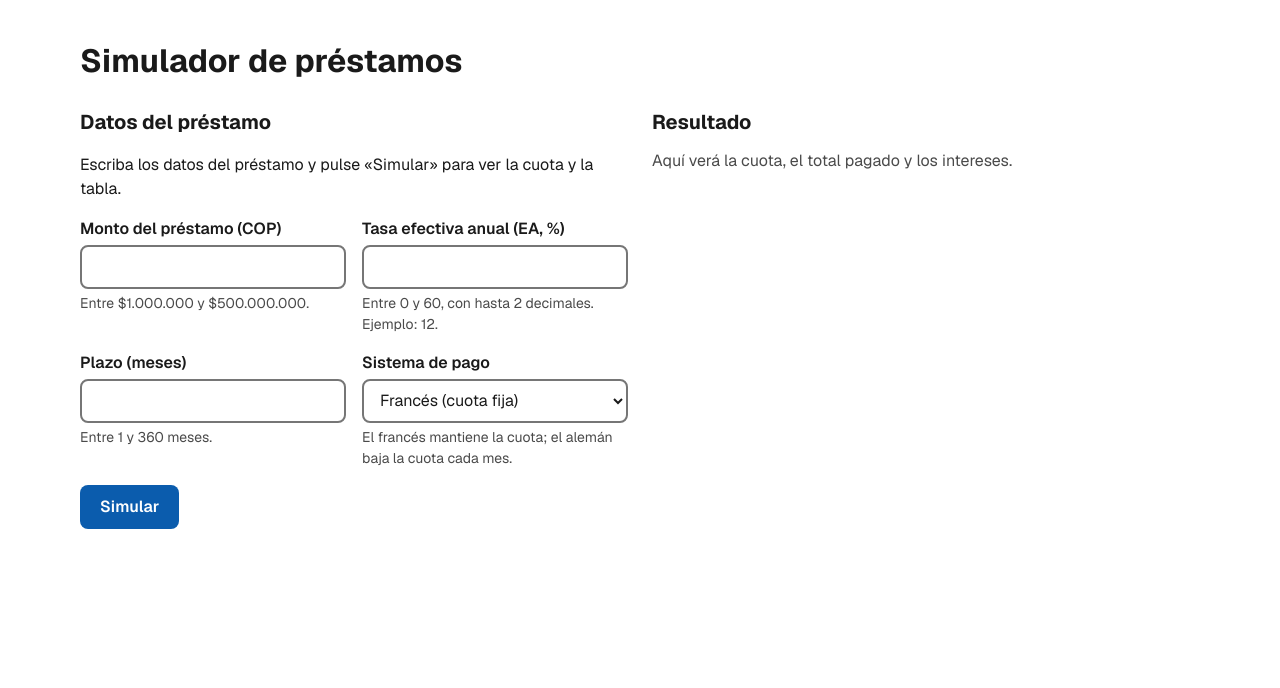
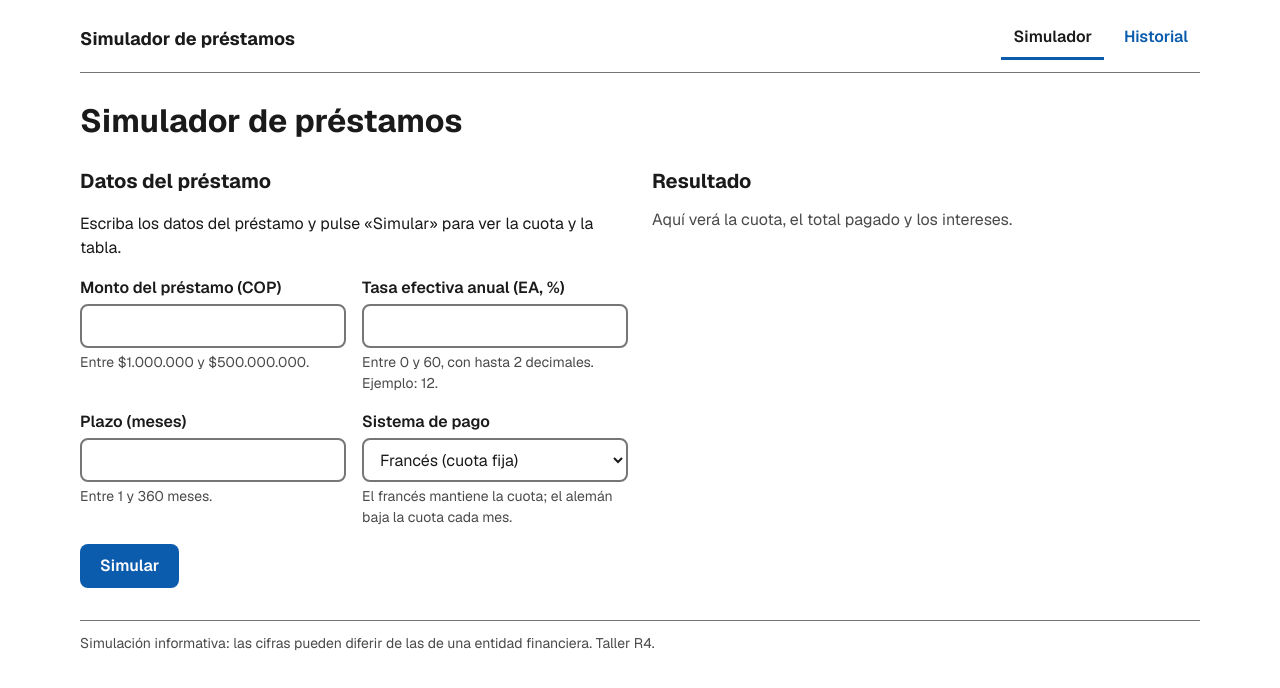
Before and after one commit to smotato/simulador-de-prestamos, a Next.js app: page / in a window 1280 px wide. Shown: the top 688 px of the page. Built offline with nearby package versions, Linux system fonts and the light colour scheme.

Commit message:
Layout con header, nav, main, footer y enlace para saltar al contenido

```diff
--- a/src/app/historial/page.tsx
+++ b/src/app/historial/page.tsx
@@ -2,15 +2,15 @@ import type { Metadata } from "next";
 import { Historial } from "@/components/Historial";
 
 export const metadata: Metadata = {
-  title: "Historial · Simulador de préstamos",
+  title: "Historial",
   description: "Las últimas 10 simulaciones guardadas en este navegador.",
 };
 
 export default function PaginaHistorial() {
   return (
-    <main>
+    <>
       <h1>Historial de simulaciones</h1>
       <Historial />
-    </main>
+    </>
   );
 }
--- /dev/null
+++ b/src/app/layout.module.css
@@ -0,0 +1,48 @@
+/* Enlace «Saltar al contenido»: fuera de la pantalla hasta que recibe el foco con el teclado. */
+.saltar {
+  position: absolute;
+  top: 0;
+  left: 1rem;
+  z-index: 10;
+  padding: 0.75rem 1rem;
+  font-weight: 600;
+  color: var(--texto-boton);
+  background: var(--acento);
+  border-radius: 0 0 0.5rem 0.5rem;
+  transform: translateY(-120%);
+}
+
+.saltar:focus {
+  transform: translateY(0);
+}
+
+.encabezado {
+  display: flex;
+  flex-wrap: wrap;
+  align-items: center;
+  justify-content: space-between;
+  gap: 0.5rem 1.5rem;
+  max-width: 70rem;
+  margin: 0 auto 1.5rem;
+  padding-bottom: 0.75rem;
+  border-bottom: 1px solid var(--borde);
+}
+
+.marca {
+  margin: 0;
+  font-size: 1.125rem;
+  font-weight: 700;
+}
+
+.pie {
+  max-width: 70rem;
+  margin: 2rem auto 0;
+  padding-top: 0.75rem;
+  border-top: 1px solid var(--borde);
+  font-size: 0.875rem;
+  color: var(--texto-suave);
+}
+
+.pie p {
+  margin: 0;
+}
--- a/src/app/layout.tsx
+++ b/src/app/layout.tsx
@@ -1,27 +1,43 @@
 import type { Metadata } from "next";
-import { Geist, Geist_Mono } from "next/font/google";
+import { Geist } from "next/font/google";
+import { Navegacion } from "@/components/Navegacion";
 import "./globals.css";
+import styles from "./layout.module.css";
 
 const geistSans = Geist({
   variable: "--font-geist-sans",
   subsets: ["latin"],
 });
 
-const geistMono = Geist_Mono({
-  variable: "--font-geist-mono",
-  subsets: ["latin"],
-});
-
 export const metadata: Metadata = {
-  title: "Simulador de préstamos",
+  // Cada página pone su título y la plantilla le agrega el nombre del sitio.
+  title: { default: "Simulador de préstamos", template: "%s · Simulador de préstamos" },
   description:
     "Calcula la cuota de un préstamo con el sistema francés o alemán y consulta la tabla de amortización.",
 };
 
 export default function RootLayout({ children }: LayoutProps<"/">) {
   return (
-    <html lang="es" className={`${geistSans.variable} ${geistMono.variable}`}>
-      <body>{children}</body>
+    <html lang="es" className={geistSans.variable}>
+      <body>
+        <a href="#contenido" className={styles.saltar}>
+          Saltar al contenido
+        </a>
+        <header className={styles.encabezado}>
+          <p className={styles.marca}>Simulador de préstamos</p>
+          <Navegacion />
+        </header>
+        {/* tabIndex -1 permite que el enlace «Saltar al contenido» mueva el foco hasta aquí. */}
+        <main id="contenido" tabIndex={-1}>
+          {children}
+        </main>
+        <footer className={styles.pie}>
+          <p>
+            Simulación informativa: las cifras pueden diferir de las de una entidad financiera.
+            Taller R4.
+          </p>
+        </footer>
+      </body>
     </html>
   );
 }
--- a/src/app/page.tsx
+++ b/src/app/page.tsx
@@ -3,11 +3,11 @@ import { Simulador } from "@/components/Simulador";
 
 export default function Home() {
   return (
-    <main>
+    <>
       <h1>Simulador de préstamos</h1>
       <Suspense fallback={<p>Cargando simulador…</p>}>
         <Simulador />
       </Suspense>
-    </main>
+    </>
   );
 }
--- /dev/null
+++ b/src/components/Navegacion.module.css
@@ -0,0 +1,29 @@
+.lista {
+  display: flex;
+  flex-wrap: wrap;
+  gap: 0.25rem 0.5rem;
+  margin: 0;
+  padding: 0;
+  list-style: none;
+}
+
+.enlace {
+  display: inline-flex;
+  align-items: center;
+  min-height: 2.75rem;
+  padding: 0.25rem 0.75rem;
+  color: var(--acento);
+  font-weight: 600;
+  text-decoration: none;
+  border-bottom: 3px solid transparent;
+}
+
+.enlace:hover {
+  text-decoration: underline;
+}
+
+/* No se usa solo el color: la página actual también lleva una línea gruesa debajo. */
+.enlace[aria-current="page"] {
+  color: var(--texto);
+  border-bottom-color: var(--acento);
+}
--- /dev/null
+++ b/src/components/Navegacion.tsx
@@ -0,0 +1,33 @@
+"use client";
+
+import Link from "next/link";
+import { usePathname } from "next/navigation";
+import styles from "./Navegacion.module.css";
+
+const ENLACES = [
+  { href: "/", texto: "Simulador" },
+  { href: "/historial", texto: "Historial" },
+];
+
+export function Navegacion() {
+  const ruta = usePathname();
+
+  return (
+    <nav aria-label="Principal">
+      <ul className={styles.lista}>
+        {ENLACES.map(({ href, texto }) => (
+          <li key={href}>
+            {/* aria-current marca la página actual para los lectores de pantalla (y se ve con estilo). */}
+            <Link
+              href={href}
+              className={styles.enlace}
+              aria-current={ruta === href ? "page" : undefined}
+            >
+              {texto}
+            </Link>
+          </li>
+        ))}
+      </ul>
+    </nav>
+  );
+}
```
Also changed, not shown: 1 other file (tests, documents, lock files or other folders).
